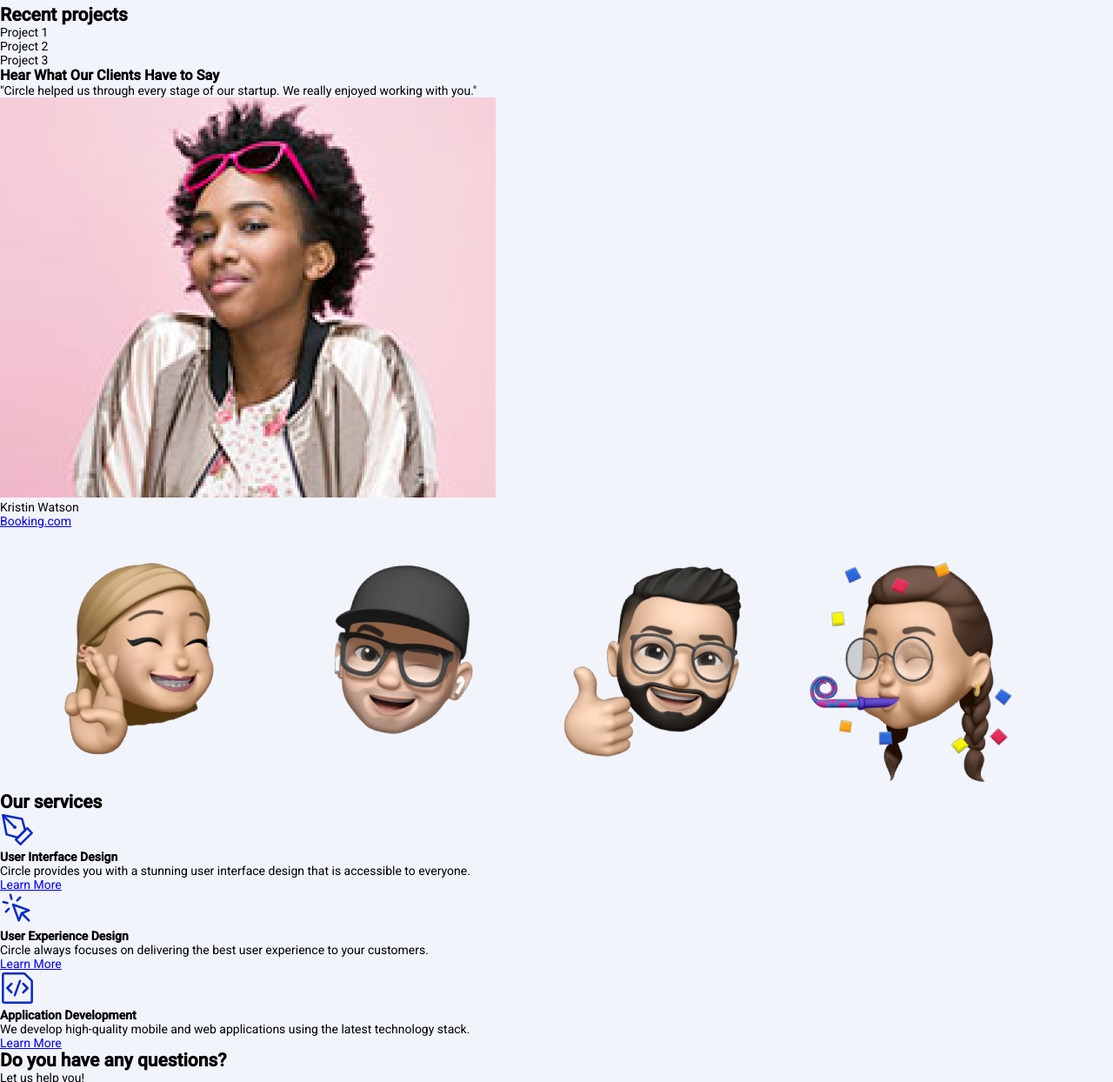
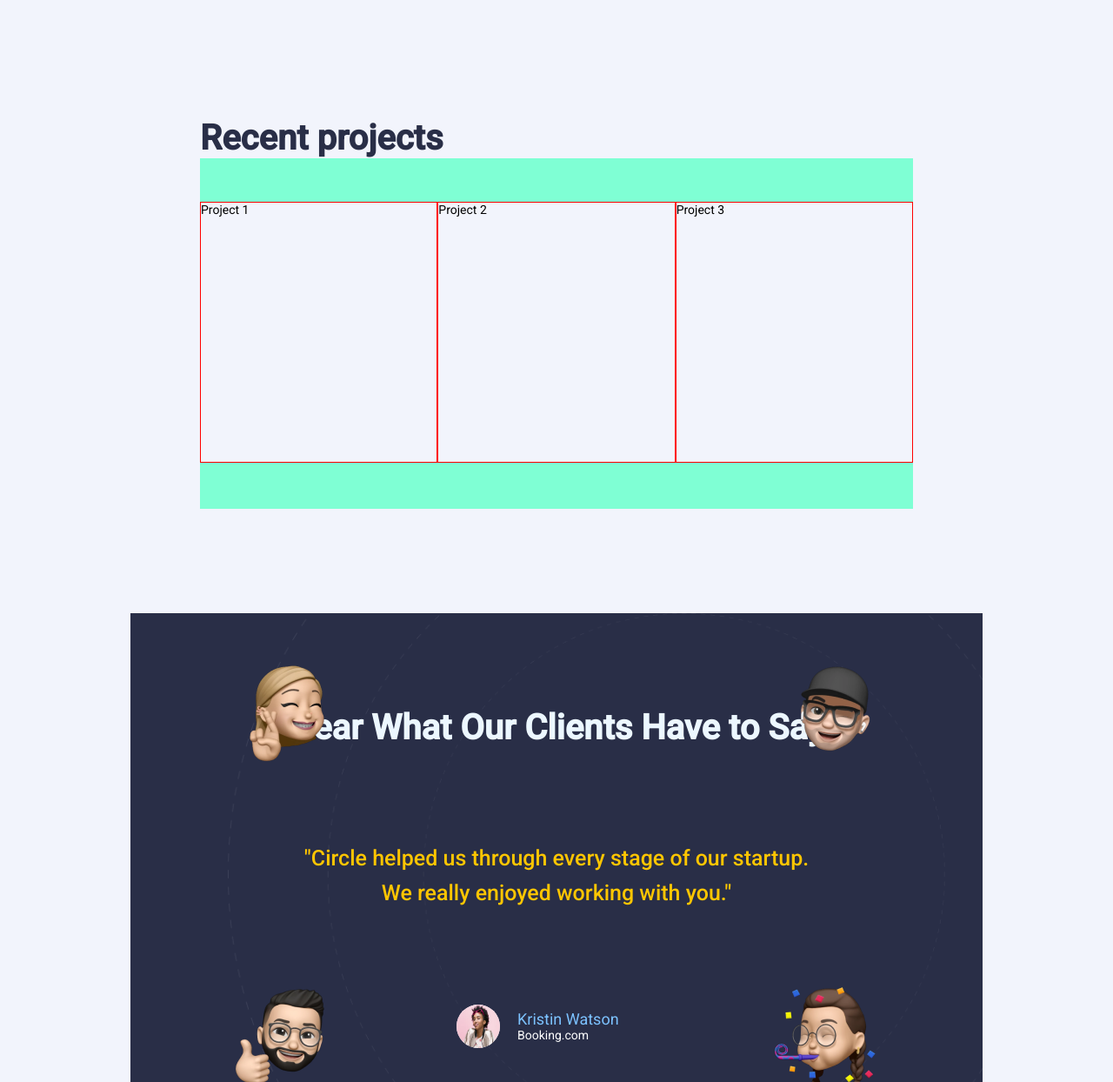
Before and after one commit to aleixnit/ironhack-mid-term, a plain HTML site: page index.html in a window 1280 px wide. Shown: the part 1030-2274 px from the top of the page at 87% size. Drawn offline with Linux system fonts and the light colour scheme.

Commit message:
Acabado 100% hero section / Profile section (kristinWatson) Terminada / Otros avances de CSS

```diff
--- a/index.html
+++ b/index.html
@@ -71,34 +71,40 @@
   </section>
 
   <!-- Sección recent projects con el JSON-->
-  <section id="proyectos">
-    <div>
+  <section class="container-projects">
       <h2>Recent projects</h2>
+      <div class="container-projects-2">
+        <div class="project-box1">Project 1</div>
+        <div class="project-box2">Project 2</div>
+        <div class="project-box3">Project 3</div></div>
+  </section>
+
+  <!-- PRUEBA-->
+
+  <section class="testimonial">
+    <img src="./resources/images/testimonial-section/" alt="">
+    <h2>Hear What Our Clients Have to Say</h2>
+    <p>
+      "Circle helped us through every stage of our startup.<br />We really
+      enjoyed working with you."
+    </p>
+    <div class="container-perfil">
+      <img
+        src="./resources/images/testimonial-section/profile.png"
+        alt="Kristin Watson picture"
+      />
       <div>
-        <div>Project 1</div>
-        <div>Project 2</div>
-        <div>Project 3</div>
+        <h4>Kristin Watson</h4>
+        <a href="https://booking.com">Booking.com</a>
       </div>
     </div>
+    <img src="./resources/images/testimonial-section/memoji-1.png" alt="" class="emoji1"/>
+    <img src="./resources/images/testimonial-section/memoji-2.png" alt="" class="emoji2"/>
+    <img src="./resources/images/testimonial-section/memoji-3.png" alt=""  class="emoji3"/>
+    <img src="./resources/images/testimonial-section/memoji-4.png" alt="" class="emoji4"/>
   </section>
 
-
   <!-- Sección background azul con los emojis-->
-  <section>
-    <div>
-      <h3>Hear What Our Clients Have to Say</h3>
-      <p> "Circle helped us through every stage of our startup. We really enjoyed working with you."</p>
-      <img src="./resources/images/testimonial-section/profile.png" alt="fotoPerfil">
-      <div>
-        <p>Kristin Watson</p>
-        <p> <a href="https://booking.com">Booking.com</a></p>
-      </div>
-      <img src="./resources/images/testimonial-section/memoji-1.png" alt="icono1">
-      <img src="./resources/images/testimonial-section/memoji-2.png" alt="icono2">
-      <img src="./resources/images/testimonial-section/memoji-3.png" alt="icono3">
-      <img src="./resources/images/testimonial-section/memoji-4.png" alt="icono4">
-    </div>
-  </section>
 
 
   <!-- Sección de las box de los servicios-->
@@ -131,7 +137,7 @@
 
   <!-- Background para suscribirse a la newsletter-->
   <section>
-    <div>
+    <div class="questions">
       <h2>Do you have any questions?</h2>
       <p>Let us help you!</p>
       <div>
--- a/resources/styles/style.css
+++ b/resources/styles/style.css
@@ -16,8 +16,8 @@ body {
   font-size: 14px;
 }
 
-h1 {
-  font-size: 60px;
+h2 {
+  font-size: 40px;
   color: #292e47;
 }
 
@@ -166,8 +166,8 @@ h1 {
   justify-content: center;
   align-items: center;
   gap: 100px;
-  margin-top: 100px;
-  margin-bottom: 100px;
+  margin-top: 150px;
+  margin-bottom: 180px;
 }
 
 .img-client {
@@ -181,19 +181,151 @@ h1 {
 
 /* ------------------------------ Recent projects ------------------------------ */
 
-/* Your CSS code goes here */
+.container-projects {
+  height: 450px;
+  margin-left: 230px;
+  margin-bottom: 50px;
+  margin-right: 230px;
+  background-color: aquamarine;
+  display: flex;
+  flex-direction: column;
+}
 
+.container-projects-2 {
+  display: flex;
+  justify-content: space-between;
+  align-items: center;
+  margin-top: 50px;
+}
+
+.project-box1,
+.project-box2,
+.project-box3 {
+  width: 350px;
+  height: 300px;
+  border: solid 1px red;
+}
 /* ------------------------------ Client reviews ------------------------------ */
+.testimonial {
+  position: relative;
+  background-color: #292e47;
+  background-image: url("../images/testimonial-section/orbit.png");
+  background-size: cover;
+  background-repeat: no-repeat;
+  height: 600px;
+  margin-top: 120px;
+  margin-left: 150px;
+  margin-right: 150px;
+  text-align: center;
+  align-items: center;
+  display: flex;
+  flex-direction: column;
+  justify-content: space-between;
+}
 
-/* Your CSS code goes here */
+.testimonial h2 {
+  color: #ecf7ff;
+  background: transparent;
+}
+
+.testimonial p {
+  color:  #ffc600;
+  font-size: 25px;
+  font-weight: 500;
+  line-height: 40px;
+  background: transparent;
+}
+
+.container-perfil {
+  width: 230px;
+  margin-bottom: 100px;
+  display: flex;
+  background: transparent;
+}
+
+.container-perfil img {
+  width: 50px;
+  height:50px;
+  border-radius: 100px;
+  margin-right: 20px;
+}
+
+.container-perfil h4 {
+  color: #7cc2ff;
+  font-weight: 400;
+  font-size: 18px;
+  background: transparent;
+}
+
+.container-perfil a {
+  color: white;
+  font-weight: 400;
+  text-decoration: none;
+  background: transparent;
+}
+
+.container-perfil div {
+  display: flex;
+  flex-direction: column;
+  justify-content: center;
+  align-items: flex-start;
+  background: transparent;
+}
+
+.emoji1 {
+  position: absolute;
+  width: 150px;
+  height: 150px;
+  left: 100px;
+  top: 40px;
+  right: auto;
+  bottom: auto;
+  background: transparent;
+}
+.emoji2 {
+  position: absolute;
+  width: 150px;
+  height: 150px;
+  right: 100px;
+  top: 40px;
+  left: auto;
+  bottom: auto;
+  background: transparent;
+}
+.emoji3 {
+  position: absolute;
+  width: 150px;
+  height: 150px;
+  left: 100px;
+  bottom: 40px;
+  right: auto;
+  top: auto;
+  background: transparent;
+}
+.emoji4 {
+  position: absolute;
+  width: 150px;
+  height: 150px;
+  right: 100px;
+  bottom: 40px;
+  background: transparent;
+}
 
 /* ------------------------------ Services ------------------------------ */
 
-/* Your CSS code goes here */
+
 
 /* ------------------------------ Questions form ------------------------------ */
 
-/* Your CSS code goes here */
+.questions {
+  height: 600px;
+  background-color: #ffc600;
+  display: flex;
+  flex-direction: column;
+  justify-content: center;
+  align-items: center;
+  line-height: 40px;
+}
 
 /* ------------------------------ Footer ------------------------------ */
 
@@ -212,8 +344,6 @@ h1 {
 /* ----------------------------------------------------------------------------- */
 
 /* ------------------------------ Form ------------------------------ */
-
-/* Your CSS code goes here */
 
 /* ----------------------------------------------------------------------------- */
 /* ------------------------------ About html ------------------------------ */
```
Also changed, not shown: contact-us.html (+53 -0 lines), 1 other file.
